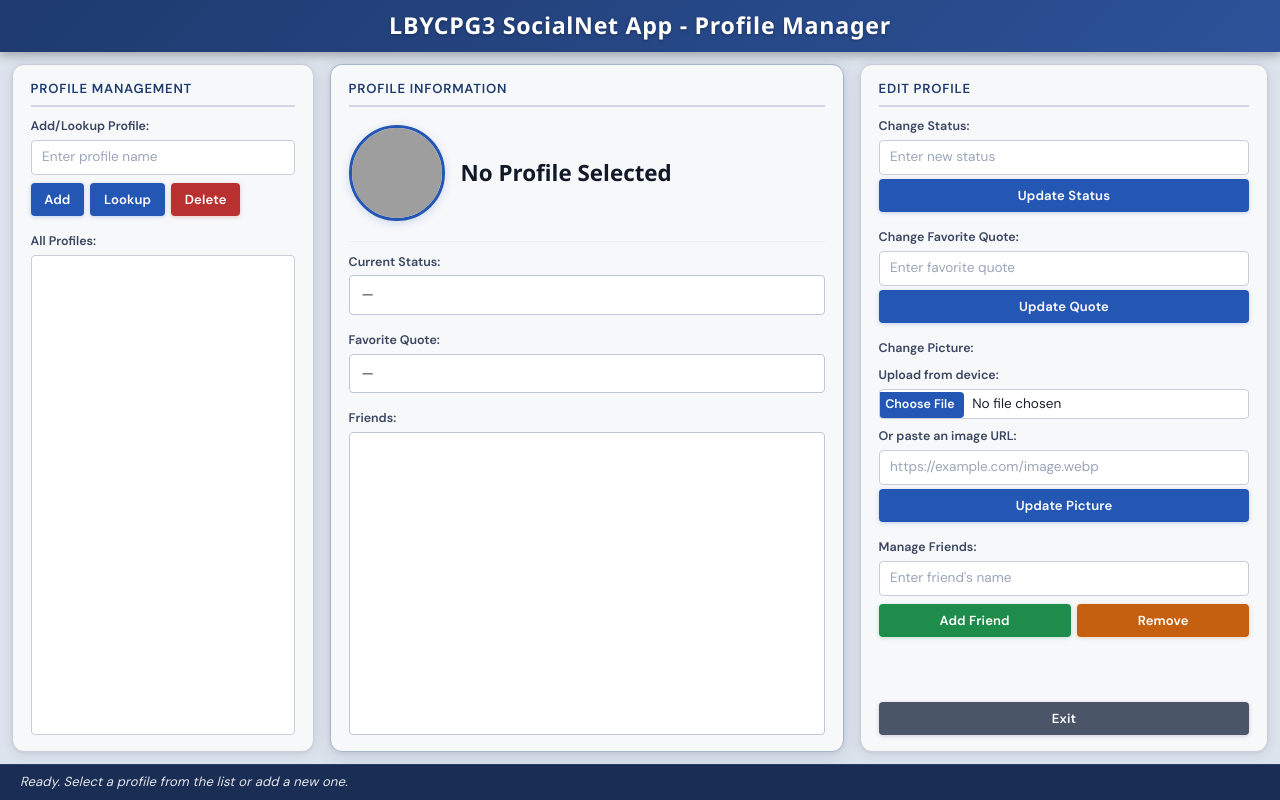
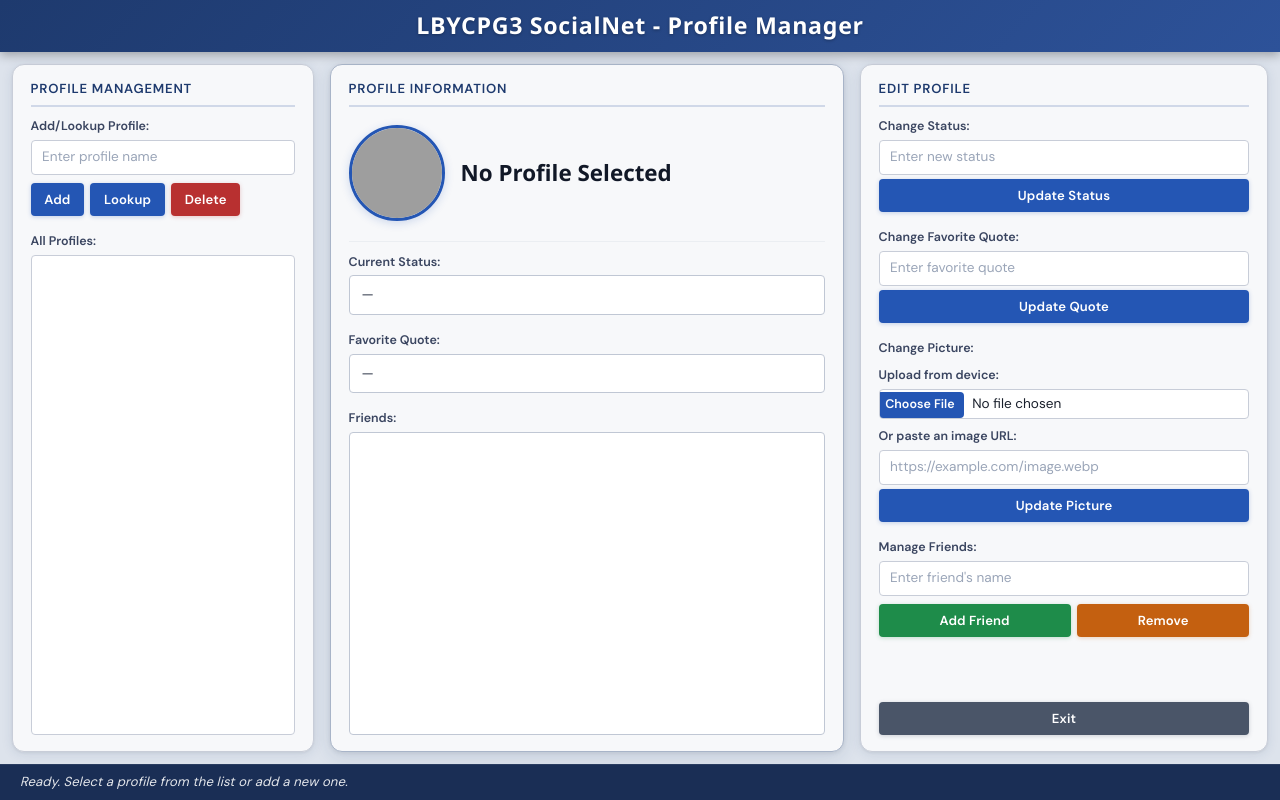
Before and after one commit to melvincabatuan/socialnet-manager, a website: page index.html in a window 1280 px wide. Drawn offline with nearby package versions, Linux system fonts and the light colour scheme; no server answers; grey boxes are pictures that could not be loaded.

Commit message:
latest commit

```diff
--- a/index.html
+++ b/index.html
@@ -28,7 +28,7 @@
 
     <!-- ===== APPLICATION TITLE HEADER ===== -->
     <header id="app-header">
-      <h1 id="app-title">LBYCPG3 SocialNet App - Profile Manager</h1>
+      <h1 id="app-title">LBYCPG3 SocialNet - Profile Manager</h1>
     </header>
 
     <!-- ===== MAIN THREE-COLUMN LAYOUT ===== -->
```
